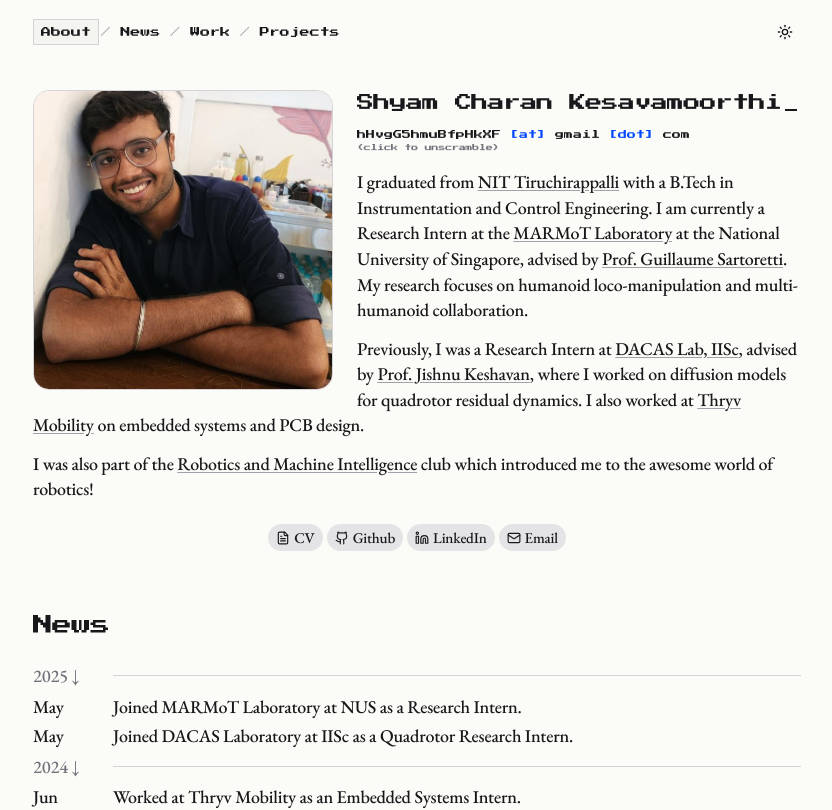
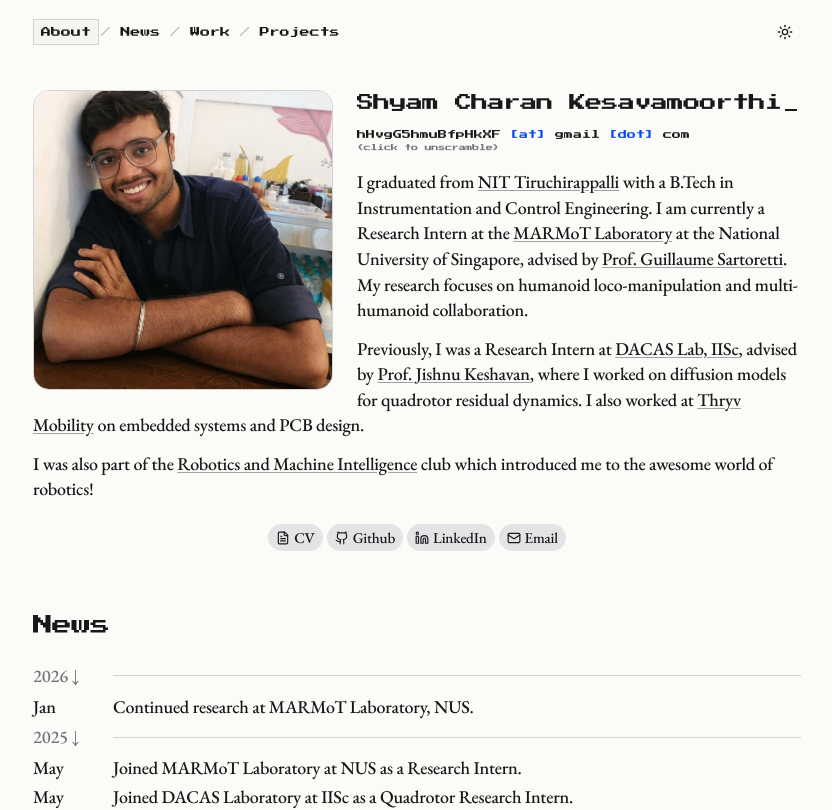
Before and after one commit to InclinedTaco/InclinedTaco.github.io, a Next.js app: page / in a window 1280 px wide. Shown: the top 810 px of the page, without its empty margins (223-1055 px from the left). Built offline with nearby package versions, Linux system fonts and the light colour scheme.

Commit message:
Restore January 2026 news item

```diff
--- a/app/data.ts
+++ b/app/data.ts
@@ -51,6 +51,12 @@ export const experience = [
 
 export const news = [
   {
+    year: '2026',
+    month: 'Jan',
+    showYear: true,
+    text: 'Continued research at MARMoT Laboratory, NUS.',
+  },
+  {
     year: '2025',
     month: 'May',
     showYear: true,
```
